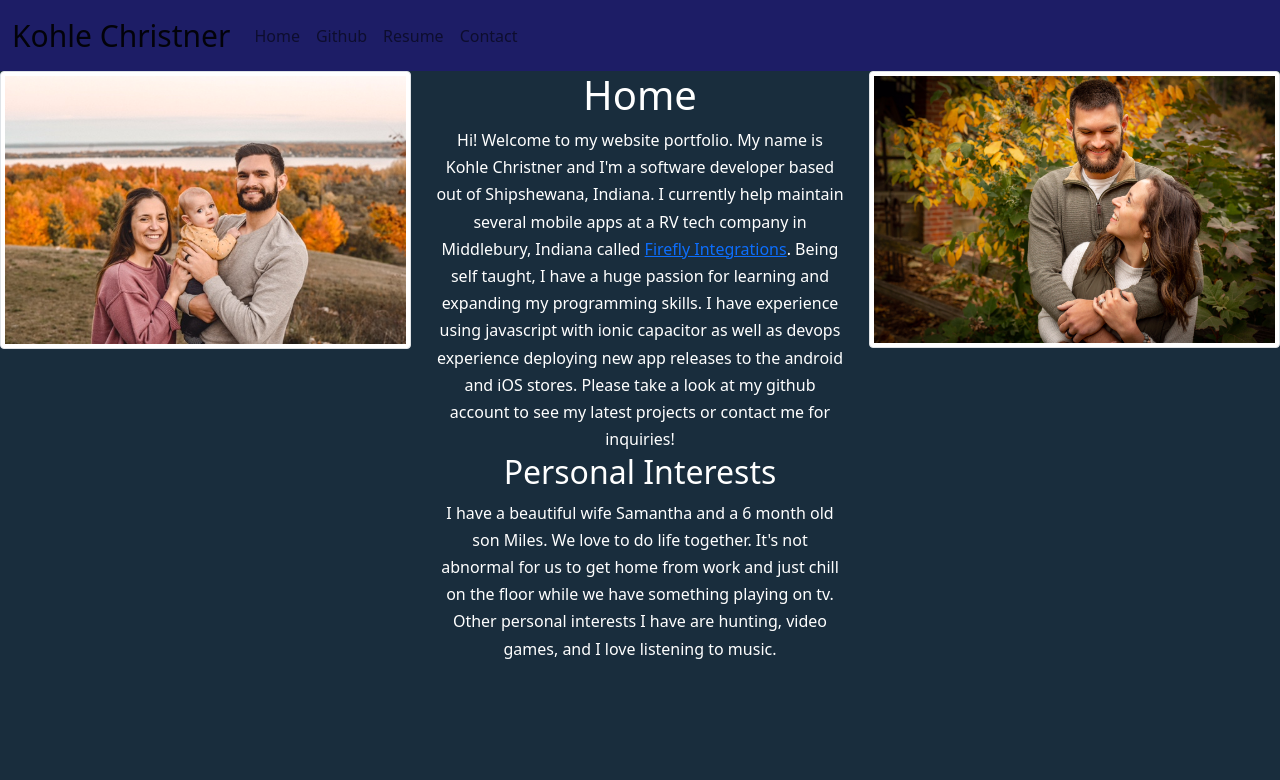
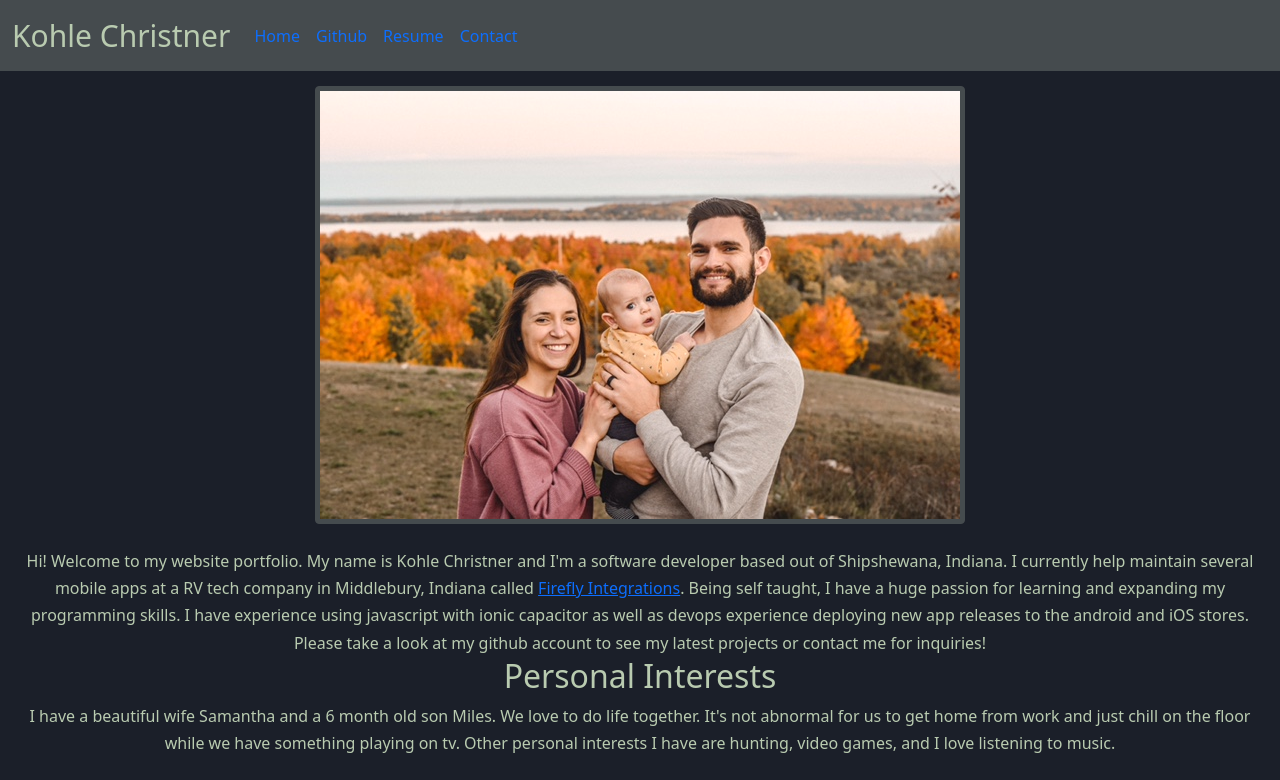
Before and after one commit to kohleChristner95/portfolio-website, a React (Create React App) app: page / in a window 1280 px wide. Shown: the top 780 px of the page. Built offline with nearby package versions, Linux system fonts and the light colour scheme.

Commit message:
Starting to implement new theme for project.

```diff
--- a/src/App.css
+++ b/src/App.css
@@ -1,7 +1,5 @@
 .App {
   text-align: center;
-  background-color: black;
-  color: white;
 }
 
 .titleHeader {
@@ -13,7 +11,7 @@
 }
 
 .empty-color {
-  background-color: #192d3d;
+  background-color: #1b1f29;
 }
 
 .center-screen {
@@ -23,3 +21,21 @@
   text-align: center;
   height: 100vh;
 }
+
+.img-home-page {
+  padding: 0.25rem;
+  background-color: #454b4e;
+  border: 1px solid #454b4e;
+  border-radius: 0.25rem;
+  max-width: 100%;
+  height: auto;
+}
+
+.yellow-font {
+  color: #b9cbb0;
+}
+
+.navbar-colors {
+  background-color: #454b4e;
+  color: #b9cbb0;
+}
--- a/src/App.js
+++ b/src/App.js
@@ -21,7 +21,9 @@ const App = () => {
             <Contact />
           </Route>
         </Switch>
-        <footer>Made by Kohle Christner 🔥</footer>
+        <footer className="empty-color yellow-font">
+          Made by Kohle Christner 🔥
+        </footer>
       </div>
     </Router>
   );
--- a/src/Components/Contact.js
+++ b/src/Components/Contact.js
@@ -14,7 +14,7 @@ const Contact = () => {
   }
 
   return (
-    <div className="center-screen empty-color">
+    <div className="center-screen empty-color yellow-font">
       <form className="empty-color row center" onSubmit={handleSubmit}>
         <div className="form-group row">
           <label htmlFor="name">Name</label>
--- a/src/Components/Home.js
+++ b/src/Components/Home.js
@@ -2,17 +2,17 @@ import React from "react";
 
 const Home = () => {
   return (
-    <div className="empty-color full-height row">
-      <div className="label col-sm-4">
+    <div className="empty-color container-fluid yellow-font">
+      <div style={{ height: "15px" }}></div>
+      <div className="label">
         <img
-          className="img-fluid img-thumbnail"
+          className="img-fluid img-home-page"
           alt=""
           src="Sam-me-and-Miles.jpg"
         />
       </div>
-      <div className="label col-sm-4">
-        <h1>Home</h1>
-        <div style={{ lineHeight: 1.7 }}>
+      <div className="label">
+        <div className="my-4" style={{ lineHeight: 1.7 }}>
           Hi! Welcome to my website portfolio. My name is Kohle Christner and
           I'm a software developer based out of Shipshewana, Indiana. I
           currently help maintain several mobile apps at a RV tech company in
@@ -35,9 +35,10 @@ const Home = () => {
           </div>
         </div>
       </div>
-      <div className="label col-sm-4">
-        <img className="img-fluid img-thumbnail" alt="" src="Sam-and-I.jpg" />
+      <div className="label mb">
+        <img className="img-fluid img-home-page" alt="" src="Sam-and-I.jpg" />
       </div>
+      <div style={{ height: "15px" }}></div>
     </div>
   );
 };
--- a/src/Components/Navbar.js
+++ b/src/Components/Navbar.js
@@ -1,10 +1,15 @@
 const Navbar = () => {
+  const navbarText = document.querySelectorAll(".nav-link");
+
+  const mouseHover = () => {
+    for (let x = 0; x < 4; x++) {
+      console.log(navbarText[x]);
+    }
+  };
+
   return (
-    <nav
-      style={{ backgroundColor: "rgb(29, 29, 102)" }}
-      className="navbar navbar-expand-md container-fluid navbar-light"
-    >
-      <div className="navbar-brand" style={{ fontSize: 30 }}>
+    <nav className="navbar navbar-expand-md container-fluid navbar-colors">
+      <div className="navbar-brand yellow-font" style={{ fontSize: 30 }}>
         Kohle Christner
       </div>
       <button
@@ -28,6 +33,8 @@ const Navbar = () => {
           <li className="navbar-item">
             <a
               className="nav-link"
+              onMouseEnter={() => mouseHover()}
+              // onMouseLeave={() => mouseLeave()}
               target="_blank"
               rel="noreferrer"
               href="https://github.com/kohleChristner95"
--- a/src/Components/Resume.js
+++ b/src/Components/Resume.js
@@ -5,8 +5,7 @@ const Resume = () => {
   const headerTitles = ["Experience", "Education", "Skills"];
   return (
     <div>
-      <h1>RESUME</h1>
-      <div className="empty-color">
+      <div className="empty-color yellow-font">
         <Overview />
         <Main headerTitles={headerTitles} />
       </div>
```
